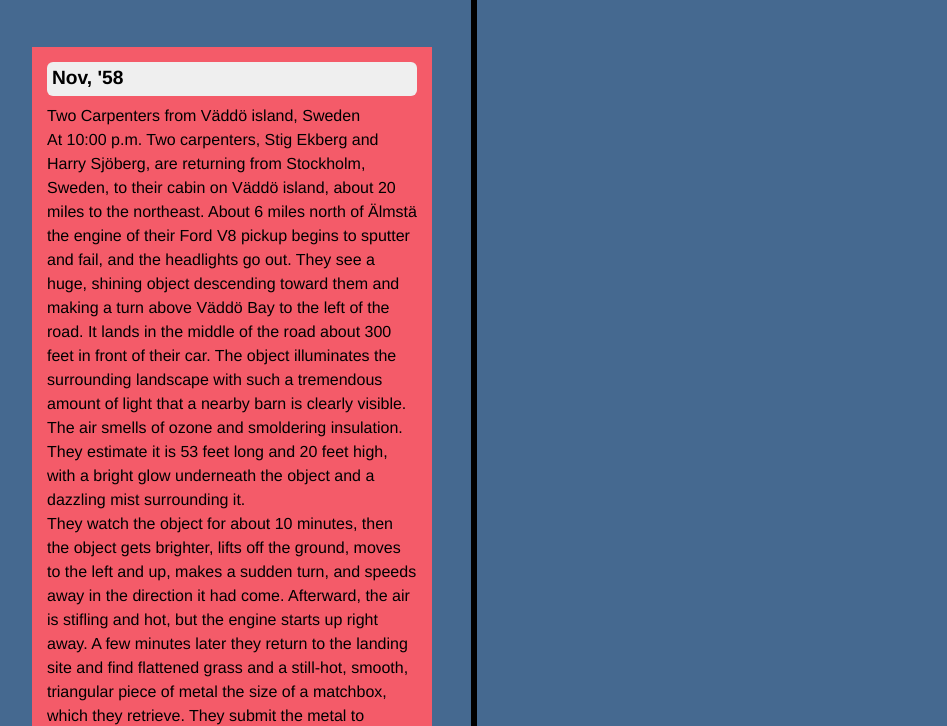
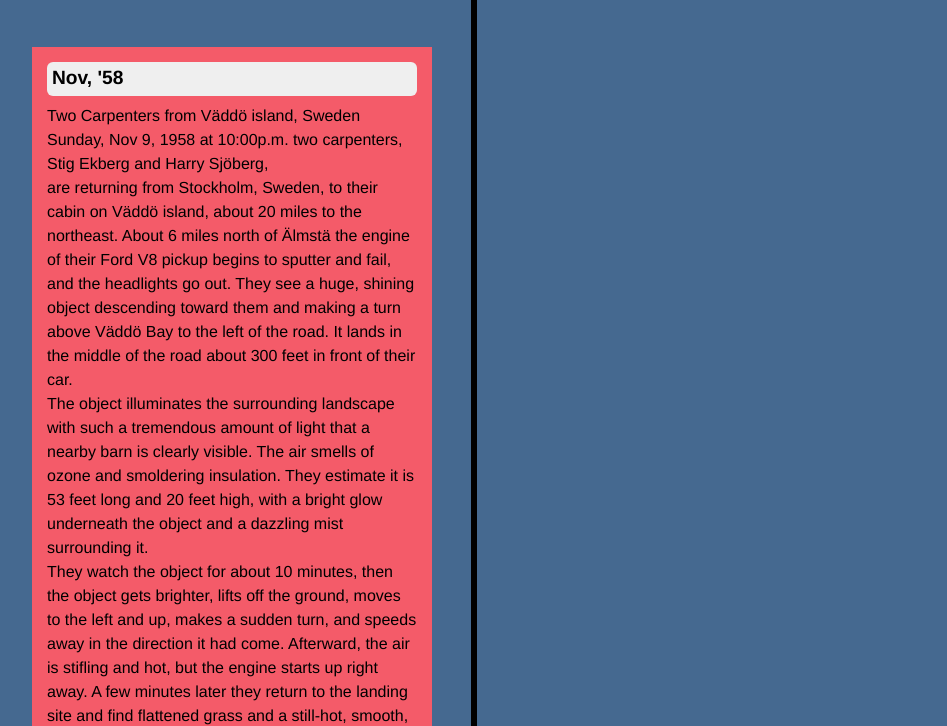
Before and after one commit to bbauska/ufo-et-timeline, a plain HTML site: page index.html in a window 1280 px wide. Shown: the part 1314-2040 px from the top of the page, without its empty margins (166-1113 px from the left). Drawn offline with nearby package versions, Linux system fonts and the light colour scheme.

Commit message:
Fix HTML syntax and improve link structure

```diff
--- a/index.html
+++ b/index.html
@@ -3,9 +3,9 @@
 <!--~~~~~~~~~~~~~~~~~~ https://github.com/bbauska/ufo-et-timeline/index.html ~~~~~~~~~~~~~~~~~~~-->
 <html lang="en" >
 <head>
-  <meta charset="utf-8">
+  <meta charset="utf-8"/>
   <html lang="en" dir="ltr">
-  <meta http-equiv="content-type" content="text/html; charset=utf-8" />
+  <meta http-equiv="content-type" content="text/html; charset=utf-8">
   <title>UFO/ET Timeline</title>
   <link rel="canonical" href="https://ufo-et-timeline.bauska.org">
 
@@ -114,24 +114,28 @@
     <li>
       <div>
         <time>Nov, '58</time>Two Carpenters from Väddö island, Sweden<br>
-          <p><a href=""
-            target="_blank" rel="noopenner noreferrer">
-            </a>At 10:00 p.m. Two carpenters, Stig Ekberg and Harry Sjöberg</a>, are returning from
-		    Stockholm, Sweden, to their cabin on Väddö island, about 20 miles to the northeast.
-			About 6 miles north of Älmstä the engine of their Ford V8 pickup begins to sputter
-			and fail, and the headlights go out. They see a huge, shining object descending
-			toward them and making a turn above Väddö Bay to the left of the road. It lands in
-			the middle of the road about 300 feet in front of their car. The object illuminates
-			the surrounding landscape with such a tremendous amount of light that a nearby barn
-			is clearly visible. The air smells of ozone and smoldering insulation. They estimate
-			it is 53 feet long and 20 feet high, with a bright glow underneath the object and a
-			dazzling mist surrounding it.</p>
+        <a href=""
+          target="_blank" rel="noopenner noreferrer">Sunday, Nov 9, 1958 at 10:00p.m.</a>
+          two carpenters, Stig Ekberg and Harry Sjöberg</a>,
+        <p>are returning from Stockholm, Sweden, to their cabin on Väddö island, about 20
+          miles to the northeast. About 6 miles north of Älmstä the engine of their Ford V8
+          pickup begins to sputter and fail, and the headlights go out. They see a huge,
+          shining object descending toward them and making a turn above Väddö Bay to the left
+          of the road. It lands in the middle of the road about 300 feet in front of their car.</p>
+
+        <p>The object illuminates the surrounding landscape with such a tremendous amount of light
+          that a nearby barn is clearly visible. The air smells of ozone and smoldering insulation.
+          They estimate it is 53 feet long and 20 feet high, with a bright glow underneath the
+          object and a dazzling mist surrounding it.</p>
+
         <p>They watch the object for about 10 minutes, then the object gets brighter, lifts
           off the ground, moves to the left and up, makes a sudden turn, and speeds away in the
           direction it had come. Afterward, the air is stifling and hot, but the engine starts
           up right away. A few minutes later they return to the landing site and find flattened
           grass and a still-hot, smooth, triangular piece of metal the size of a matchbox, which
-			they retrieve. They submit the metal to several labs over the next few years, apparently
+          they retrieve.</p>
+
+        <p>They submit the metal to several labs over the next few years, apparently
           without ambiguous results, but in the process it is split into three pieces. Finally, an
           engineer in Linköping named Schalin finds the metal has the hardness of sapphire and a
           specific weight of 15.2. It can take several thousand degrees C. heat without getting
```
Lines whose indentation alone changed are shown as unchanged.
